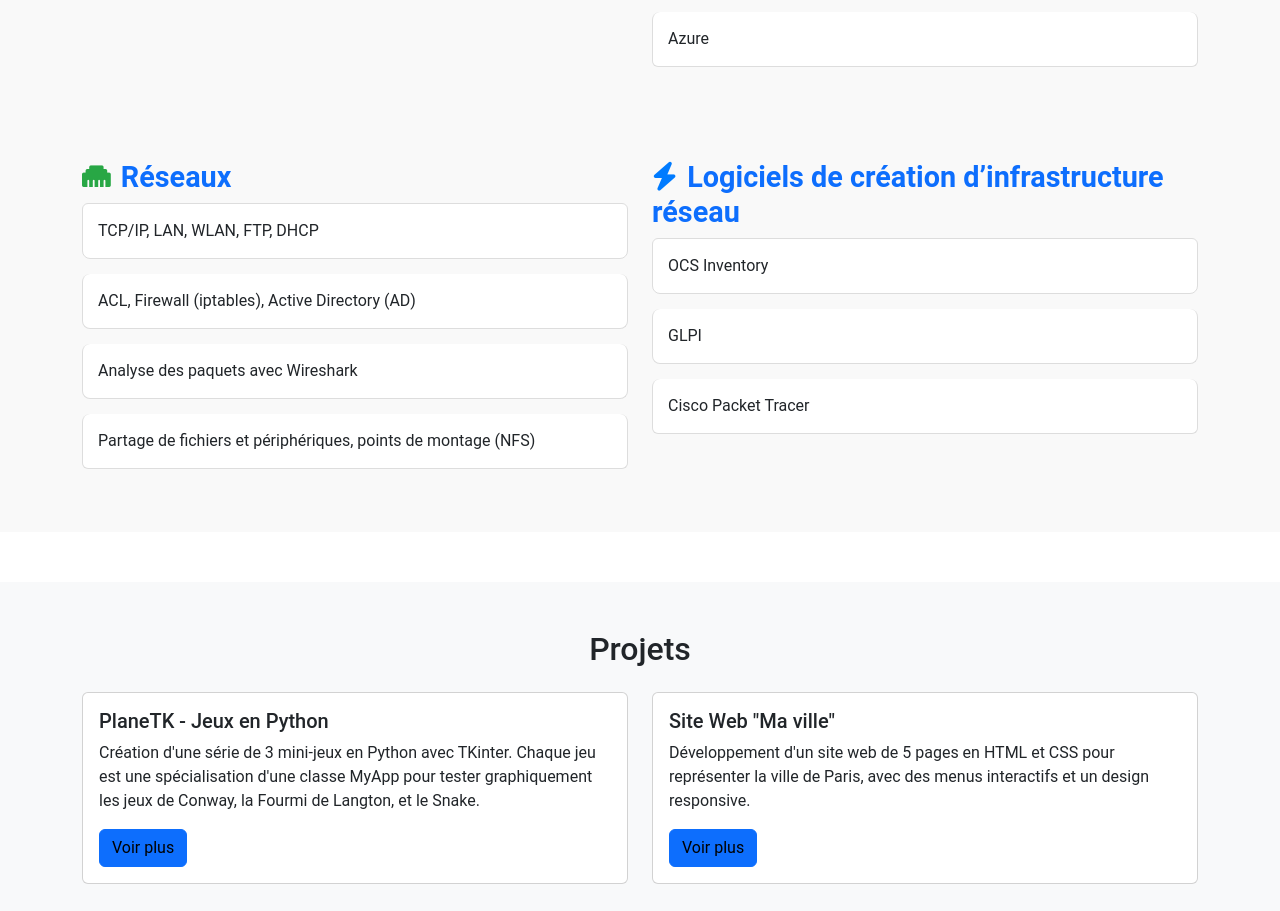
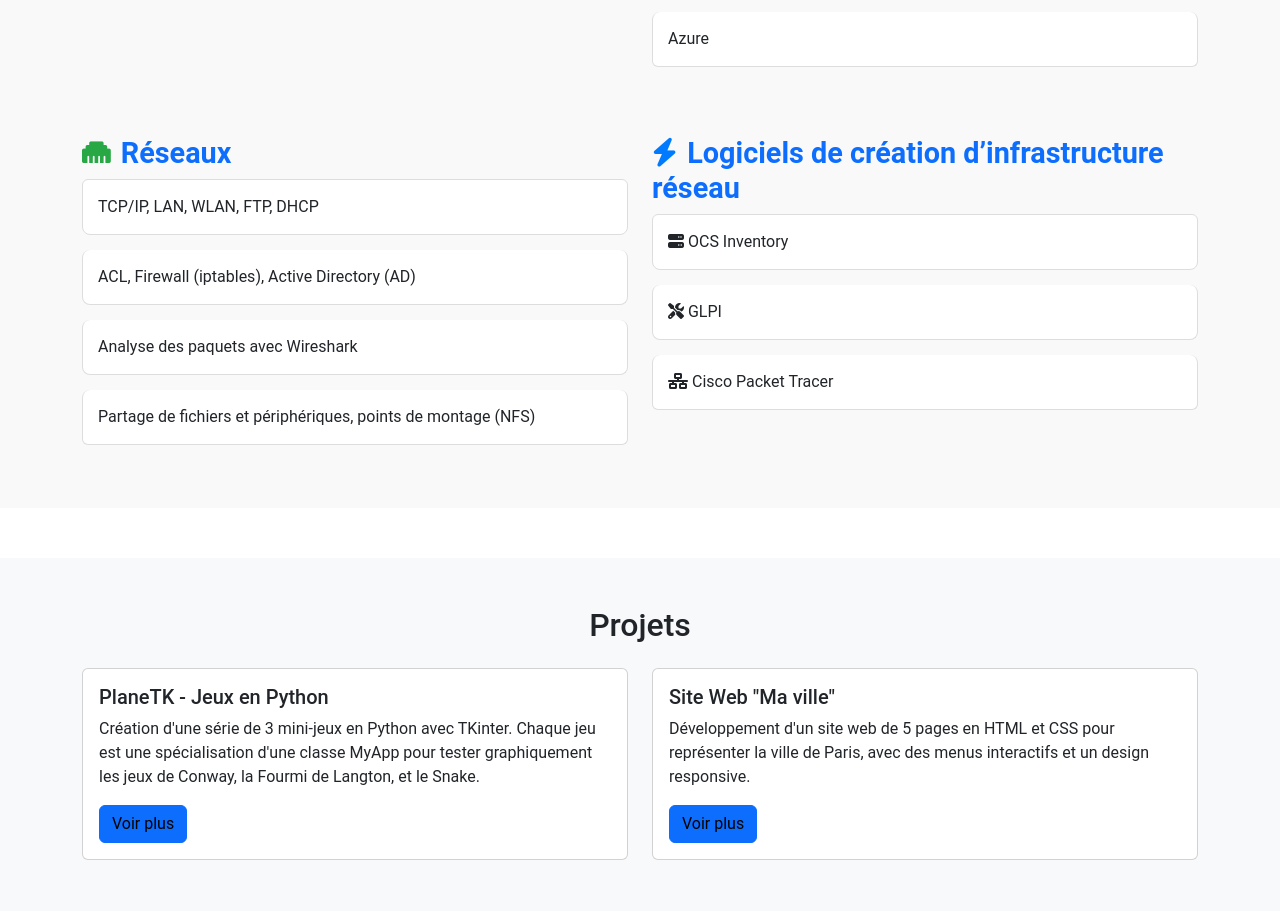
Before and after one commit to AD912009/Adrien-Renault, a plain HTML site: page index.html in a window 1280 px wide. Shown: the part 1627-2538 px from the top of the page. Drawn offline with nearby package versions, Linux system fonts and the light colour scheme.

Commit message:
Update index.html

```diff
--- a/index.html
+++ b/index.html
@@ -78,22 +78,22 @@
                 </div>
             </div>
 
-        <div class="row mt-5">
+            <div class="row mt-4">
                 <div class="col-md-6">
                     <h4 class="reseau">Réseaux</h4>
                     <ul class="list-group">
                         <li class="list-group-item">TCP/IP, LAN, WLAN, FTP, DHCP</li>
                         <li class="list-group-item">ACL, Firewall (iptables), Active Directory (AD)</li>
-                    <li class="list-group-item">Analyse des paquets avec Wireshark </li>
+                        <li class="list-group-item">Analyse des paquets avec Wireshark</li>
                         <li class="list-group-item">Partage de fichiers et périphériques, points de montage (NFS)</li>
                     </ul>
                 </div>
                 <div class="col-md-6">
                     <h4 class="infrastructure">Logiciels de création d’infrastructure réseau</h4>
                     <ul class="list-group">
-                    <li class="list-group-item">OCS Inventory</li>
-                    <li class="list-group-item">GLPI</li>
-                    <li class="list-group-item">Cisco Packet Tracer</li>
+                        <li class="list-group-item"><i class="fa-solid fa-server"></i> OCS Inventory</li>
+                        <li class="list-group-item"><i class="fa-solid fa-tools"></i> GLPI</li>
+                        <li class="list-group-item"><i class="fa-solid fa-network-wired"></i> Cisco Packet Tracer</li>
                     </ul>
                 </div>
             </div>
@@ -165,10 +165,7 @@
                 </a>
                 <a href="https://github.com/AD912009" target="_blank" class="text-dark me-3">
                     <i class="fab fa-github fa-2x"></i>
-                <!-- </a>
-                <a href="https://twitter.com/tonprofil" target="_blank" class="text-info me-3">
-                    <i class="fab fa-twitter fa-2x"></i>
-                </a>-->
+                </a>
             </div>
         </div>
     </section>
```
Lines whose indentation alone changed are shown as unchanged.
